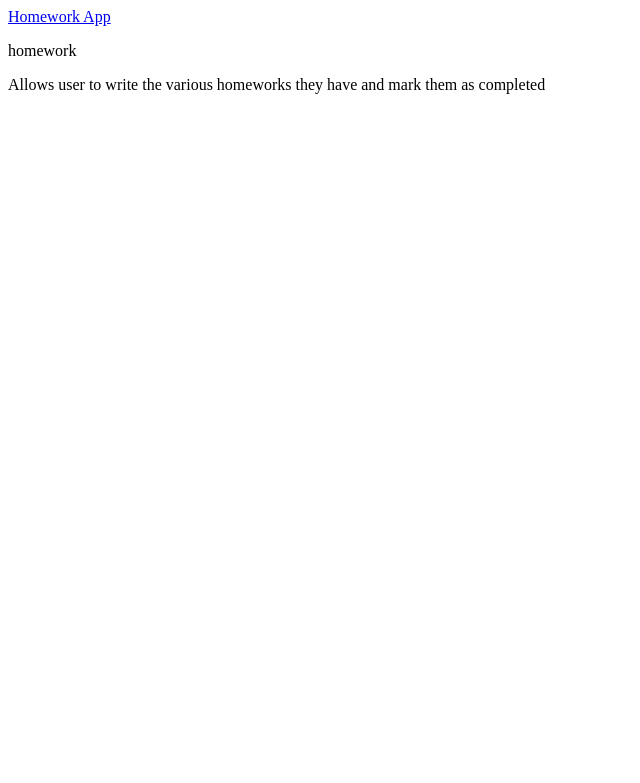
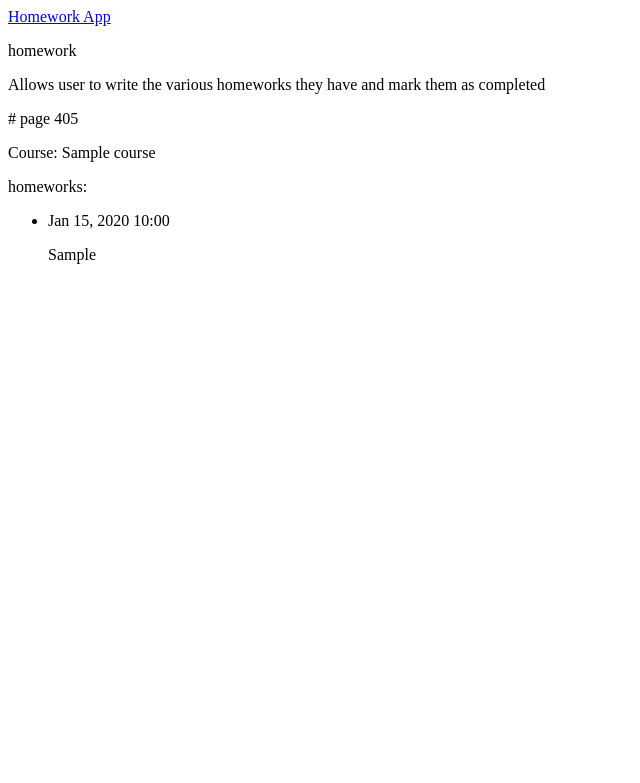
Before and after one commit to VernaHol/homework_app, a Django app: template homeworkapp/templates/homeworkapp/course.html in a window 1280 px wide. Shown: the top 783 px of the page, without its empty margins (0-640 px from the left). Run offline with Django 3.2, Linux system fonts and the light colour scheme; the template is opened without the code that fills it: values that come from a table or form of the project are taken from there, others are empty; tables that the repository leaves empty hold one stand-in row (values such as "Sample post").

Commit message:
Added page content to course html

```diff
--- a/homeworkapp/templates/homeworkapp/course.html
+++ b/homeworkapp/templates/homeworkapp/course.html
@@ -5,4 +5,20 @@
 <p>homework</p>
 <p>Allows user to write the various homeworks they have and mark them as completed</p>
 
+# page 405
+<p>Course: {{ course }}</p>
+
+<p>homeworks:</p>
+<ul>
+    {% for homework in homeworks %}
+    <li>
+        <p>{{ homework.date_added|date:'M d, Y H:i' }}</p>
+        <p>{{ homework.assignment|linebreaks }}</p>
+
+    </li>
+{% empty %}
+<li>There are no homeworks due for this course yet.</li>
+{% endfor %}
+</ul>
+
 {% endblock content %}
```
